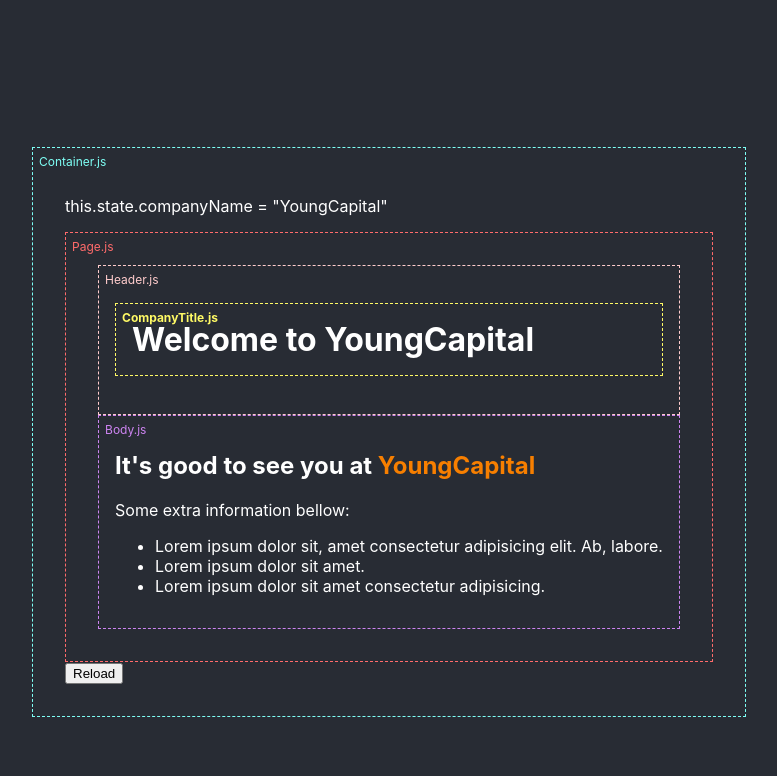
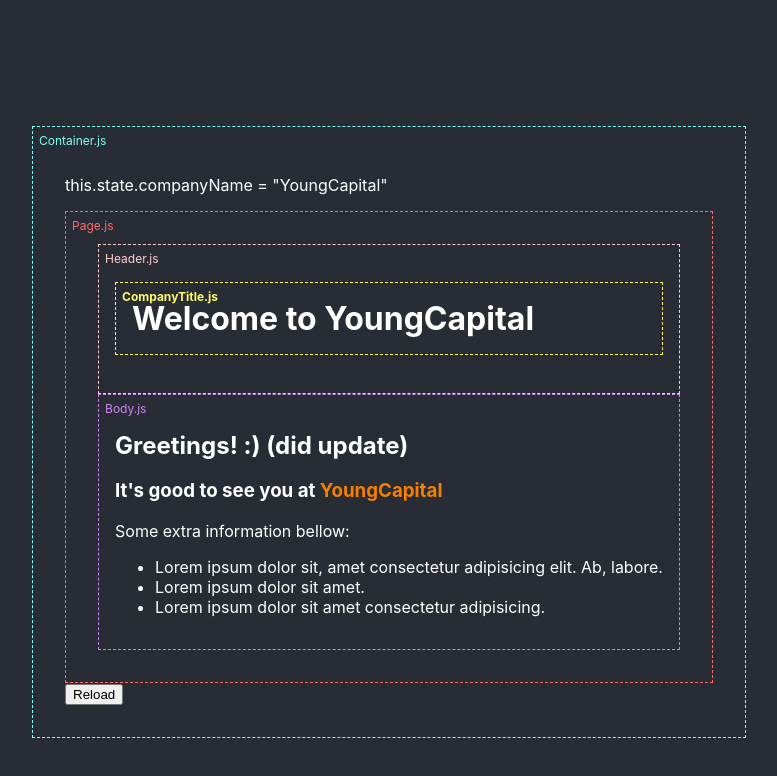
Before and after one commit to devraul/context-api-talk, a React (Create React App) app: page / in a window 1280 px wide. Shown: the top 776 px of the page, without its empty margins (251-1028 px from the left). Built offline with nearby package versions, Linux system fonts and the light colour scheme; the HTML template or start-up script is replaced by a standard one.

Commit message:
Transform body into class

```diff
--- a/src/components/Body.js
+++ b/src/components/Body.js
@@ -1,4 +1,4 @@
-import React from 'react';
+import React, { Component } from 'react';
 import styled from 'styled-components';
 
 import Info from './Info';
@@ -8,16 +8,27 @@
   color: #f77f00;
 `;
 
-const Body = ({ companyName }) => {
-  return (
-    <Box color="#cd84f1" content="Body.js">
-      <h2>
-        It's good to see you at <SpanName>{companyName}</SpanName>
-      </h2>
-      <p>Some extra information bellow:</p>
-      <Info />
-    </Box>
-  );
-};
+export default class Body extends Component {
+  state = {
+    message: ''
+  };
 
-export default Body;
+  componentDidUpdate = oldProps => {
+    if (oldProps.companyName !== this.props.companyName) {
+      this.setState({ message: 'Greetings! :) (did update)' });
+    }
+  };
+  render() {
+    return (
+      <Box color="#cd84f1" content="Body.js">
+        {this.state.message && <h2>{this.state.message}</h2>}
+        <h3>
+          It's good to see you at <SpanName>{this.props.companyName}</SpanName>
+        </h3>
+
+        <p>Some extra information bellow:</p>
+        <Info />
+      </Box>
+    );
+  }
+}
```
